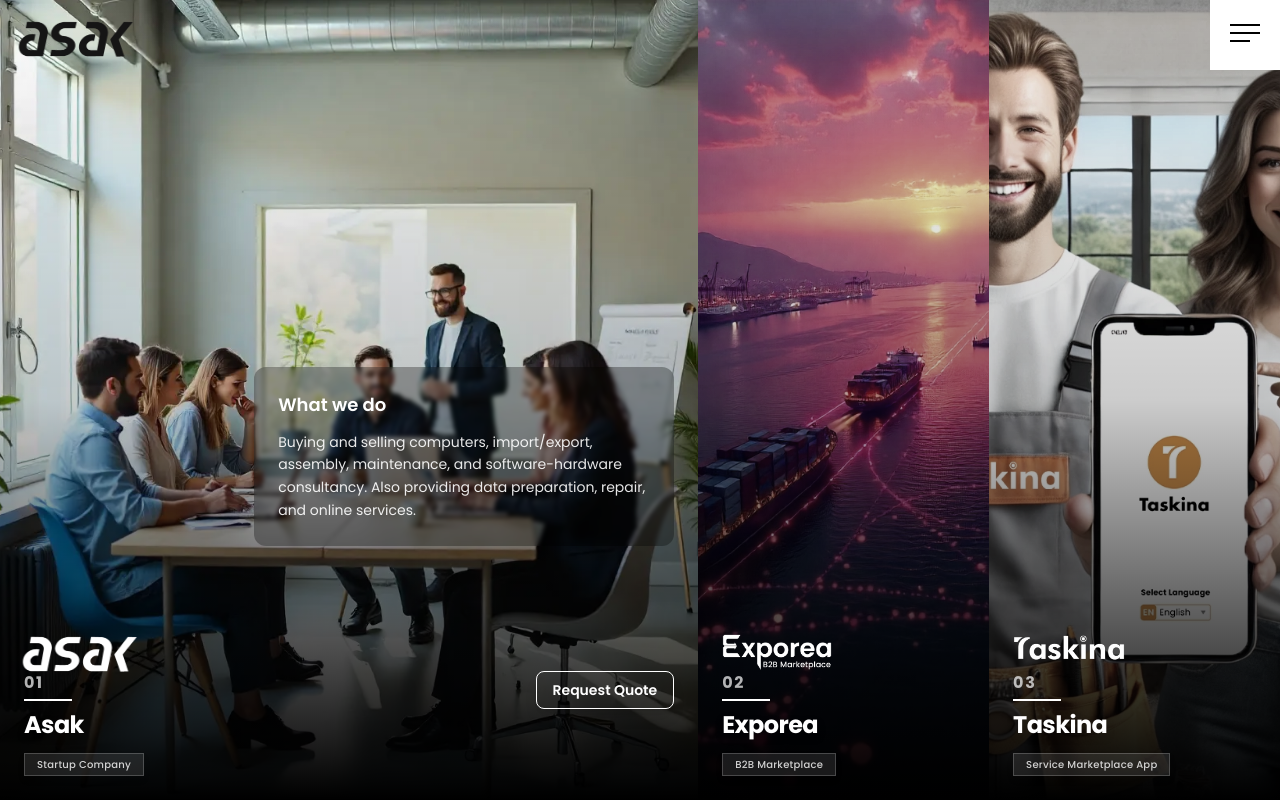
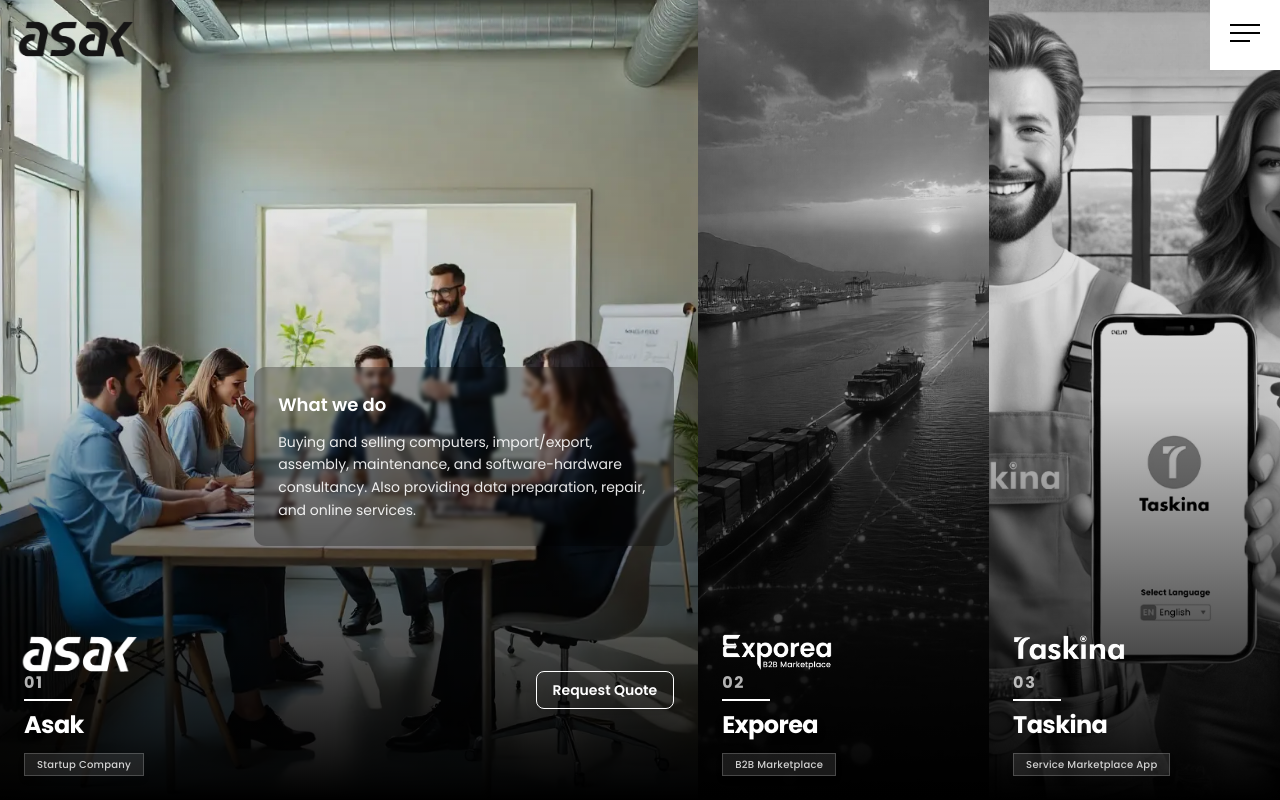
Before and after one commit to Ammaralibrahim/asakcompany, a Next.js app: page / in a window 1280 px wide. Built offline with nearby package versions, Linux system fonts and the light colour scheme.

Commit message:
edit grayscale value for images

```diff
--- a/app/page.js
+++ b/app/page.js
@@ -132,7 +132,7 @@
                 alt={col.title}
                 fill
                 className={`object-cover transition-transform duration-500 ${
-                  hoveredIndex === i ? "scale-105 grayscale-0" : "scale-100 grayscale-50"
+                  hoveredIndex === i ? "scale-105 grayscale-0" : "scale-100 grayscale-100"
                 }`}
                 priority={i === 0}
               />
```
